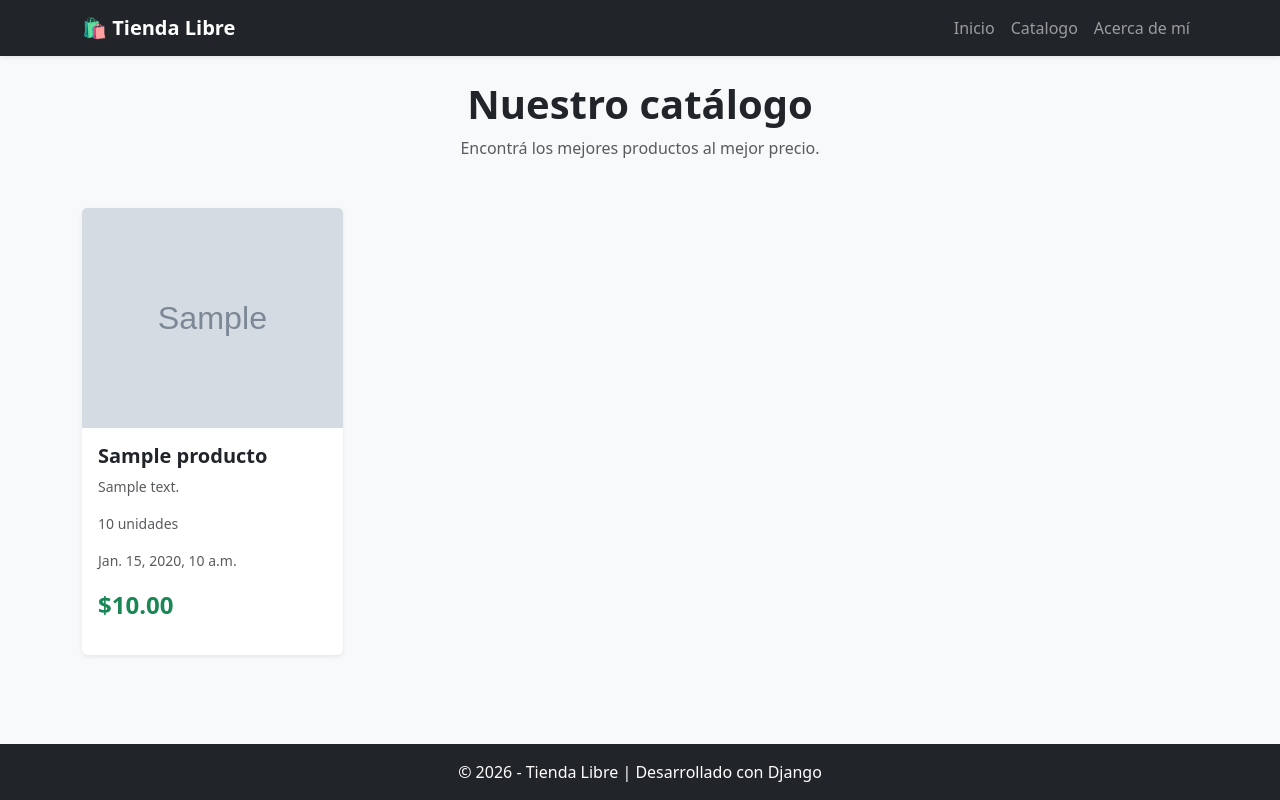
After one commit to Villada-PG3/trabajo-practico-tienda-libre-facundoangelelli1, a Django app: page /catalogo/ in a window 1280 px wide. The commit adds this page. Run offline with Django 5.2, Linux system fonts and the light colour scheme; tables that the repository leaves empty hold one stand-in row (values such as "Sample post"); grey boxes marked "Sample" are stand-in pictures.

Commit message:
feat: catalogo dinámico conectado con el ORM.

```diff
--- a/almacen/templates/almacen/_navbar.html
+++ b/almacen/templates/almacen/_navbar.html
@@ -12,7 +12,7 @@
           <a class="nav-link" href="{% url 'almacen:home' %}">Inicio</a>
         </li>
         <li class="nav-item">
-          <a class="nav-link" href="{% url 'almacen:productos' %}">Productos</a>
+          <a class="nav-link" href="{% url 'almacen:catalogo' %}">Catalogo</a>
         </li>
         <li class="nav-item">
           <a class="nav-link" href="{% url 'almacen:acerca-de-mi' %}">Acerca de mí</a>
--- /dev/null
+++ b/almacen/templates/almacen/catalogo.html
@@ -0,0 +1,101 @@
+{% extends "almacen/base.html" %}
+
+{% block title %}Catálogo | Tienda Libre{% endblock %}
+
+{% block content %}
+
+<!-- ENCABEZADO -->
+<div class="text-center mb-5">
+    <h1 class="fw-bold">Nuestro catálogo</h1>
+    <p class="text-muted">
+        Encontrá los mejores productos al mejor precio.
+    </p>
+</div>
+
+
+<!-- CATÁLOGO -->
+<div class="row g-4">
+
+    {% for producto in productos %}
+
+        <div class="col-12 col-sm-6 col-md-4 col-lg-3">
+
+            <div class="card h-100 shadow-sm border-0">
+
+                <!-- IMAGEN -->
+                {% if producto.imagen %}
+                    <img
+                        src="{{ producto.imagen.url }}"
+                        class="card-img-top"
+                        alt="{{ producto.nombre }}"
+                        style="height: 220px; object-fit: cover;"
+                    >
+                {% else %}
+                    <div
+                        class="bg-secondary-subtle d-flex align-items-center justify-content-center"
+                        style="height: 220px;"
+                    >
+                        <span class="text-muted">
+                            Sin imagen
+                        </span>
+                    </div>
+                {% endif %}
+
+
+                <!-- INFORMACIÓN -->
+                <div class="card-body d-flex flex-column">
+
+                    <h5 class="card-title fw-bold">
+                        {{ producto.nombre }}
+                    </h5>
+
+                    <p class="card-text text-muted small">
+                        {{ producto.descripcion|truncatewords:15 }}
+                    </p>
+                    <p class="card-text text-muted small">
+                        {{ producto.stock }} unidades
+                    </p>
+                    <p class="card-text text-muted small">
+                        {{ producto.fecha_creacion }}
+                    </p>
+                    <!-- PRECIO -->
+                    <div class="mt-auto">
+
+                        <p class="fs-4 fw-bold text-success mb-3">
+                            ${{ producto.precio }}
+                        </p>
+
+
+
+                    </div>
+
+                </div>
+
+            </div>
+
+        </div>
+
+    {% empty %}
+
+        <!-- SI NO HAY PRODUCTOS -->
+        <div class="col-12">
+
+            <div class="alert alert-info text-center py-4">
+
+                <h4 class="alert-heading">
+                    No hay productos disponibles
+                </h4>
+
+                <p class="mb-0">
+                    Actualmente no tenemos productos disponibles en el catálogo.
+                </p>
+
+            </div>
+
+        </div>
+
+    {% endfor %}
+
+</div>
+
+{% endblock %}
--- a/almacen/templates/almacen/home.html
+++ b/almacen/templates/almacen/home.html
@@ -11,7 +11,6 @@
     <p class="lead mt-3 home-subtitle">Encontrá los mejores productos en nuestra tienda.</p>
 
     <div class="mt-4">
-      <a href="{% url 'almacen:productos' %}" class="btn btn-primary me-2">Ver productos</a>
       <a href="{% url 'almacen:acerca-de-mi' %}" class="btn btn-outline-secondary">Acerca de mí</a>
     </div>
 
--- a/almacen/urls.py
+++ b/almacen/urls.py
@@ -5,6 +5,6 @@ app_name = 'almacen'
 
 urlpatterns = [
     path('', views.home, name='home'),
-    path('productos/', views.productos, name='productos'),
     path('acerca-de-mi/', views.acerca_de_mi, name='acerca-de-mi'),
+    path('catalogo/', views.catalogo, name='catalogo'),
 ]
--- a/almacen/views.py
+++ b/almacen/views.py
@@ -10,9 +10,9 @@ def home(request):
             {"nombre": "Mouse inalámbrico", "precio": 8499, "stock": 18},
             {"nombre": "Teclado mecánico", "precio": 24999, "stock": 7},
             {"nombre": "Webcam HD", "precio": 12999, "stock": 4},
-            {"nombre": "Pendrive 64GB", "precio": 5999, "stock": 1},
+            {"nombre": "Pendrive 64GB", "precio": 5999, "stock": 2},
             {"nombre": "Hub USB-C", "precio": 7299, "stock": 0},
-            {"nombre": "Celular", "precio": None, "stock": 1},
+            {"nombre": "Celular", "precio": None, "stock": 2},
         ],
     }
     return render(request, "almacen/home.html", contexto)
@@ -21,10 +21,8 @@ def home(request):
 def acerca_de_mi(request):
     return render(request, "almacen/acerca-de-mi.html")
 
-def productos(request):
-    productos_db = Producto.objects.all()  # Variable en minúscula
 
-    contexto = {
-        "productos": productos_db
-    }
-    return render(request, "almacen/productos.html", contexto)
+def catalogo(request):
+    producto = Producto.objects.filter(activo = True).order_by("-fecha_creacion")[:3]
+    context = {"productos": producto}
+    return render(request, "almacen/catalogo.html", context)
```
Also changed, not shown: almacen/templates/almacen/productos.html (deleted, +0 -39 lines).
